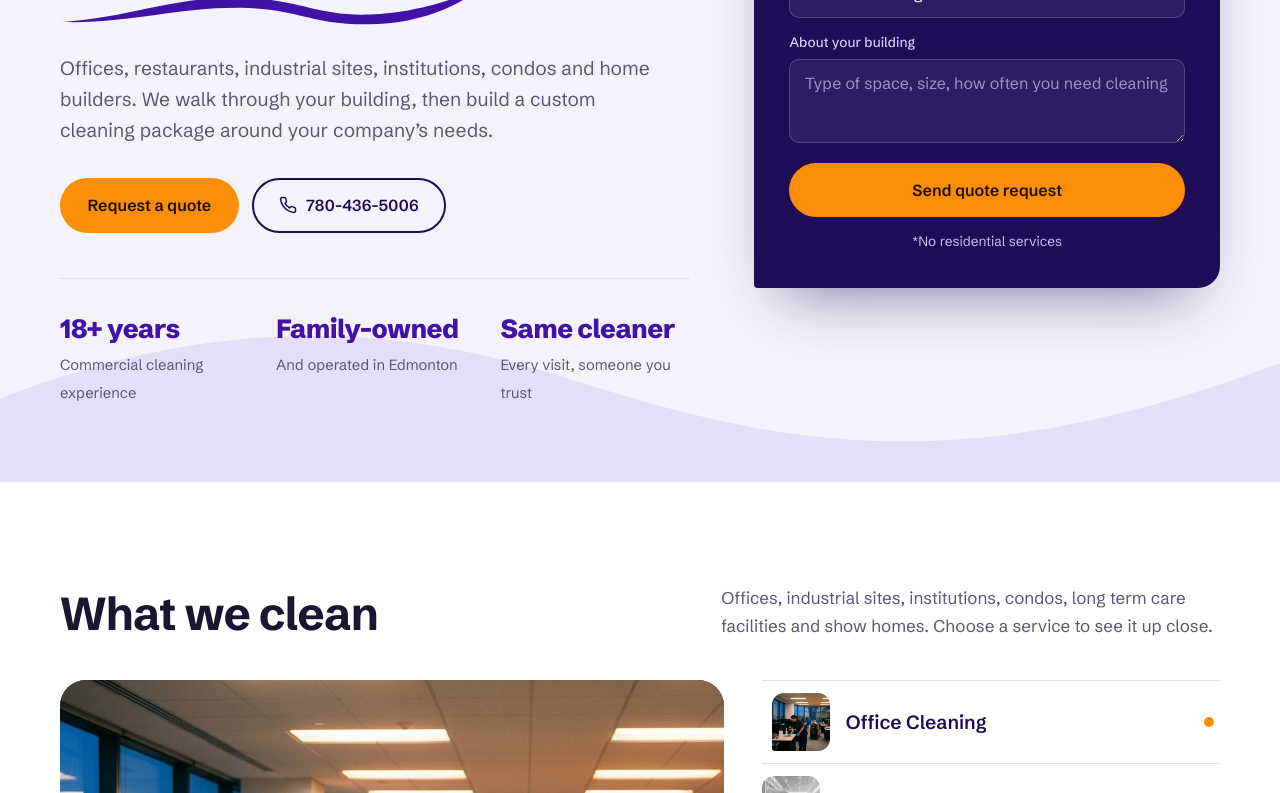
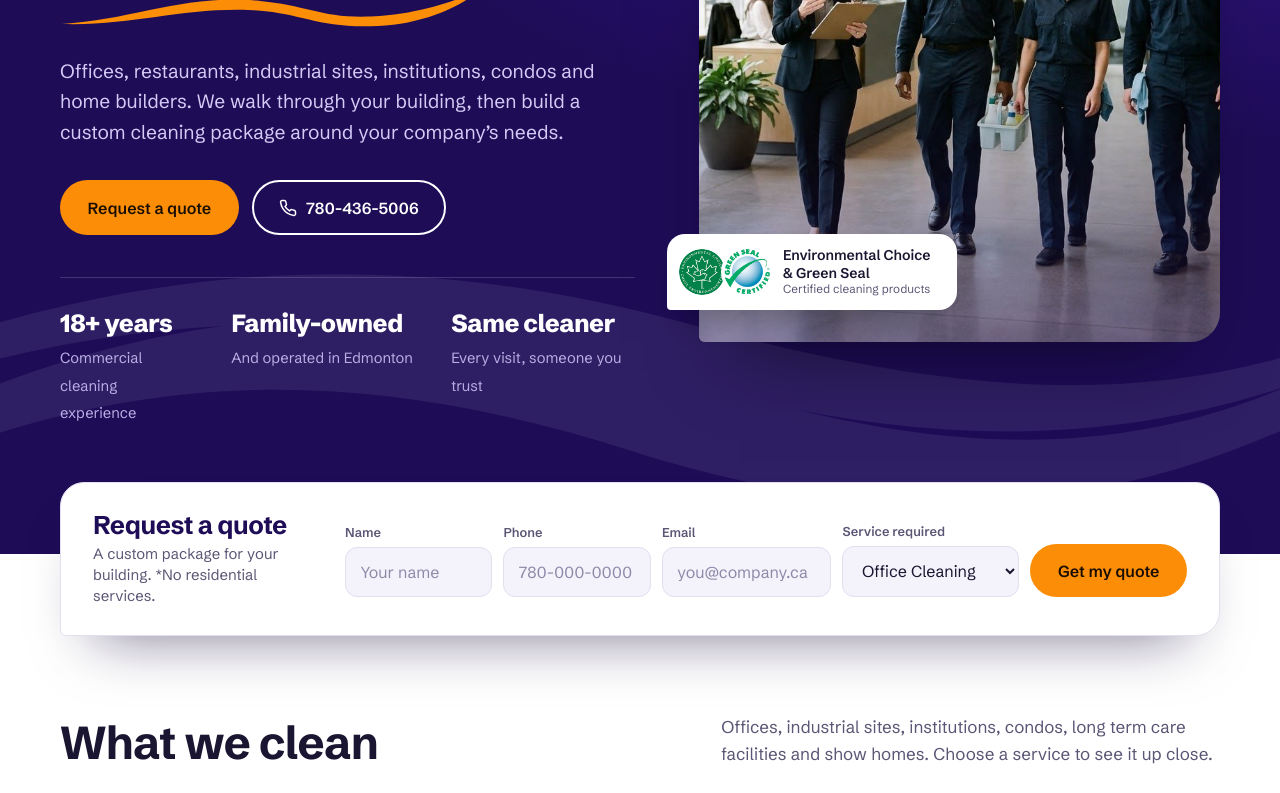
Before and after one commit to dallaswebagency/rivercitycleaners, a plain HTML site: page index.html in a window 1280 px wide. Shown: the part 565-1358 px from the top of the page. Drawn offline with Linux system fonts and the light colour scheme.

Commit message:
Hero redesign: dark brand hero with crew photo, certification badge and quote bar

```diff
--- a/index.html
+++ b/index.html
@@ -94,43 +94,50 @@ nav.main>a.head-cta:hover{background:var(--orange-dark);color:#fff}
 .burger svg{width:22px;height:22px;margin:auto}
 
 /* ---------- hero ---------- */
-.hero{position:relative;background:var(--mist);overflow:hidden;padding:clamp(3rem,6vw,5.5rem) 0 0}
-.hero .ribbon{position:absolute;left:-5%;right:-5%;bottom:-2px;width:110%;height:auto;color:var(--lilac);pointer-events:none}
-.hero-grid{position:relative;display:grid;grid-template-columns:1.15fr .85fr;gap:clamp(2rem,5vw,4.5rem);align-items:start;padding-bottom:clamp(3rem,6vw,5rem)}
-.kicker{display:inline-flex;align-items:center;gap:.6rem;font-weight:600;color:var(--indigo);font-size:1rem;margin-bottom:1.4rem}
+.hero{position:relative;background:radial-gradient(120% 90% at 85% 10%,#3A1B9E 0%,rgba(58,27,158,0) 55%),var(--indigo-deep);color:#fff;overflow:hidden;padding:clamp(2.8rem,5.5vw,5rem) 0 0}
+.hero .ribbons{position:absolute;inset:auto -10% 40px -10%;width:120%;height:auto;pointer-events:none;color:#fff;opacity:.07}
+.hero-grid{position:relative;z-index:1;display:grid;grid-template-columns:1.05fr .95fr;gap:clamp(2rem,5vw,4.5rem);align-items:center;padding-bottom:clamp(7rem,10vw,8.5rem)}
+.kicker{display:inline-flex;align-items:center;gap:.6rem;font-weight:600;color:#CBBEFF;font-size:1rem;margin-bottom:1.4rem}
 .kicker span{width:34px;height:3px;border-radius:3px;background:var(--orange)}
-.hero h1{font-size:clamp(2.7rem,5.6vw,4.9rem);font-weight:800;letter-spacing:-.035em;line-height:.98;color:var(--indigo-deep);max-width:13ch}
-:root[data-theme="dark"] .hero h1{color:#fff}
-@media (prefers-color-scheme:dark){:root:not([data-theme="light"]) .hero h1{color:#fff}}
-.hero-swoosh{display:block;width:min(420px,80%);height:auto;margin:.9rem 0 1.6rem;color:var(--indigo)}
-.hero-lede{font-size:1.2rem;color:var(--muted);max-width:52ch;margin-bottom:2rem}
+.hero h1{font-size:clamp(2.8rem,5.8vw,5.1rem);font-weight:800;letter-spacing:-.035em;line-height:.97;color:#fff;max-width:12ch}
+.hero-swoosh{display:block;width:min(420px,80%);height:auto;margin:1rem 0 1.6rem;color:var(--orange)}
+.hero-lede{font-size:1.2rem;color:#D3CAF5;max-width:48ch;margin-bottom:2rem}
 .hero-actions{display:flex;gap:.8rem;flex-wrap:wrap}
-.hero-actions .btn-line{color:var(--indigo-deep)}
-@media (prefers-color-scheme:dark){:root:not([data-theme="light"]) .hero-actions .btn-line{color:#fff}}
-:root[data-theme="dark"] .hero-actions .btn-line{color:#fff}
-.facts{display:grid;grid-template-columns:repeat(3,auto);justify-content:start;gap:1.4rem 2.6rem;margin-top:2.8rem;padding-top:1.8rem;border-top:1px solid var(--line)}
-.facts b{display:block;font-size:1.65rem;font-weight:800;letter-spacing:-.02em;color:var(--indigo)}
-.facts small{color:var(--muted);font-size:.92rem}
+.hero-actions .btn-line{color:#fff}
+.hero-actions .btn-line:hover{background:#fff;color:var(--indigo-deep);border-color:#fff}
+.facts{display:grid;grid-template-columns:repeat(3,auto);justify-content:start;gap:1.2rem 2.4rem;margin-top:2.6rem;padding-top:1.6rem;border-top:1px solid rgba(255,255,255,.16)}
+.facts b{display:block;white-space:nowrap;font-size:1.55rem;font-weight:800;letter-spacing:-.02em;color:#fff}
+.facts small{color:#B9AEE6;font-size:.92rem}
+.hero-visual{position:relative}
+.hero-photo{position:relative;border-radius:30px 30px 30px 6px;overflow:hidden;aspect-ratio:1/1.2;box-shadow:0 40px 80px -40px rgba(0,0,0,.6)}
+.hero-photo img{width:100%;height:100%;object-fit:cover;object-position:64% center}
+.hero-photo::after{content:"";position:absolute;inset:0;background:linear-gradient(180deg,rgba(30,12,87,0) 55%,rgba(30,12,87,.45) 100%)}
+.hero-cert{position:absolute;left:clamp(-2rem,-2.5vw,-1rem);bottom:2rem;z-index:2;display:flex;align-items:center;gap:.8rem;background:var(--paper);color:var(--ink);border-radius:18px 18px 18px 4px;padding:.75rem 1.1rem .75rem .75rem;box-shadow:0 24px 40px -22px rgba(0,0,0,.55);max-width:290px}
+.hero-cert img{width:46px;height:46px;border-radius:50%;object-fit:contain;background:#fff}
+.hero-cert img+img{margin-left:-14px;box-shadow:0 0 0 3px var(--paper)}
+.hero-cert p{font-size:.88rem;line-height:1.3;font-weight:600}
+.hero-cert small{display:block;font-weight:400;color:var(--muted)}
 
-.quote-card{background:var(--indigo-deep);color:#fff;border-radius:22px 22px 22px 4px;padding:clamp(1.5rem,3vw,2.2rem);position:relative;box-shadow:0 30px 60px -30px rgba(30,12,87,.6)}
-.quote-card h2{font-size:1.75rem;margin-bottom:.35rem}
-.quote-card>p{color:#C9C0F0;font-size:.98rem;margin-bottom:1.3rem}
-.field{display:grid;gap:.35rem;margin-bottom:.85rem}
-.field label{font-size:.85rem;font-weight:500;color:#D8D1F7}
-.field input,.field select,.field textarea{width:100%;font:400 1rem var(--sans);color:#fff;background:rgba(255,255,255,.07);border:1px solid rgba(255,255,255,.18);border-radius:10px;padding:.8rem .9rem}
-.field select option{color:#1A1530}
-.field textarea{min-height:84px;resize:vertical}
-.field input::placeholder,.field textarea::placeholder{color:#9D93C9}
-.field input:focus,.field select:focus,.field textarea:focus{outline:none;border-color:var(--orange);background:rgba(255,255,255,.11)}
-.row2{display:grid;grid-template-columns:1fr 1fr;gap:.75rem}
-.quote-card .btn{width:100%;margin-top:.4rem}
-.quote-note{margin-top:.9rem;font-size:.85rem;color:#C9C0F0;text-align:center}
-.form-done{display:none;text-align:center;padding:2rem 0}
-.form-done.show{display:block}
-.form-done svg{width:52px;height:52px;color:var(--orange);margin:0 auto 1rem}
+/* ---------- quote bar ---------- */
+.qbar{position:relative;z-index:2;margin-top:-4.5rem;background:var(--paper);color:var(--ink);border:1px solid var(--line);border-radius:24px 24px 24px 6px;padding:clamp(1.3rem,2.4vw,1.8rem) clamp(1.3rem,2.6vw,2rem);box-shadow:0 34px 60px -34px rgba(20,8,56,.55);display:grid;grid-template-columns:220px 1fr;gap:clamp(1.2rem,2.5vw,2.2rem);align-items:center}
+.qbar h2{font-size:1.6rem;color:var(--indigo-deep);margin-bottom:.3rem}
+@media (prefers-color-scheme:dark){:root:not([data-theme="light"]) .qbar h2{color:#fff}}
+:root[data-theme="dark"] .qbar h2{color:#fff}
+.qbar-intro p{color:var(--muted);font-size:.93rem;line-height:1.4}
+.qform{display:grid;grid-template-columns:1fr 1fr 1.15fr 1.2fr auto;gap:.7rem;align-items:end}
+.field{display:grid;gap:.3rem}
+.field label{font-size:.8rem;font-weight:600;color:var(--muted)}
+.field input,.field select{width:100%;font:400 1rem var(--sans);color:var(--ink);background:var(--mist);border:1px solid var(--line);border-radius:12px;padding:.85rem .9rem;min-height:50px}
+.field input::placeholder{color:#8F89A8}
+.field input:focus,.field select:focus{outline:none;border-color:var(--indigo);background:var(--paper)}
+.qform .btn{min-height:50px;white-space:nowrap}
+.form-done{display:none;align-items:center;gap:.9rem;font-weight:600}
+.form-done.show{display:flex}
+.form-done svg{width:40px;height:40px;color:var(--orange);flex:none}
+.form-done small{display:block;font-weight:400;color:var(--muted)}
 
 /* ---------- services: photo stage + index ---------- */
-.services{padding:clamp(4rem,8vw,7rem) 0 clamp(4rem,7vw,6rem);background:var(--paper)}
+.services{padding:clamp(3.5rem,6vw,5.5rem) 0 clamp(4rem,7vw,6rem);background:var(--paper)}
 .sec-head{display:grid;grid-template-columns:1fr 1fr;gap:2rem;align-items:end;margin-bottom:2.6rem}
 .sec-head p{color:var(--muted);max-width:48ch;justify-self:end}
 .svc{display:grid;grid-template-columns:1.45fr 1fr;gap:clamp(1.5rem,3vw,2.5rem);align-items:stretch}
@@ -287,6 +294,11 @@ footer .socials{margin-top:1.1rem}
   nav.main.open .dd-menu{position:static;display:block;box-shadow:none;border:0;padding:0 0 0 .8rem;min-width:0}
   nav.main.open .dd>button svg{display:none}
   .hero-grid{grid-template-columns:1fr}
+  .hero-visual{max-width:600px;width:100%;margin:0 auto}
+  .hero-cert{left:1rem}
+  .qbar{grid-template-columns:1fr}
+  .qform{grid-template-columns:1fr 1fr}
+  .qform .btn{grid-column:1/-1}
   .f-grid{grid-template-columns:1fr 1fr}
 }
 @media (max-width:860px){
@@ -320,7 +332,9 @@ footer .socials{margin-top:1.1rem}
   .facts{grid-template-columns:1fr;gap:.9rem}
   .facts div{display:flex;align-items:baseline;gap:.7rem;flex-wrap:wrap}
   .facts b{font-size:1.3rem}
-  .row2{grid-template-columns:1fr}
+  .qform{grid-template-columns:1fr}
+  .hero-photo{aspect-ratio:1/1}
+  .hero-cert{left:.75rem;bottom:1rem;max-width:250px}
   .f-grid{grid-template-columns:1fr}
   .logo-tabs button{height:70px}
 }
@@ -372,9 +386,9 @@ footer .socials{margin-top:1.1rem}
 <main>
 <!-- hero -->
 <section class="hero">
-  <svg class="ribbon" viewBox="0 0 1440 220" preserveAspectRatio="none" aria-hidden="true"><path fill="currentColor" d="M0 160C220 60 420 40 640 110s420 120 800-40v150H0Z"/></svg>
+  <svg class="ribbons" viewBox="0 0 1440 260" preserveAspectRatio="none" aria-hidden="true"><path fill="currentColor" d="M0 190C240 70 470 40 720 120s470 120 720-40v40c-250 150-480 160-730 80S240 120 0 230Z"/><path fill="currentColor" d="M0 120C260 20 500 10 760 80s460 90 680-10v24c-230 110-440 110-690 40S250 60 0 150Z"/></svg>
   <div class="wrap hero-grid">
-    <div>
+    <div class="hero-copy">
       <div class="kicker"><span></span>Commercial janitorial services in Edmonton</div>
       <h1>Cleaning Edmonton’s workplaces since 2004.</h1>
       <svg class="hero-swoosh" viewBox="0 0 420 40" aria-hidden="true"><path fill="currentColor" d="M2 34C70 30 120 6 190 10c60 4 70 20 130 16 40-3 70-14 98-24-24 18-58 32-100 34-62 3-76-14-130-16C120 18 72 36 2 34Z"/></svg>
@@ -389,32 +403,39 @@ footer .socials{margin-top:1.1rem}
         <div><b>Same cleaner</b><small>Every visit, someone you trust</small></div>
       </div>
     </div>
+    <div class="hero-visual">
+      <div class="hero-photo"><img src="images/about-team.jpg" alt="River City Cleaners crew walking through an office lobby with a manager"></div>
+      <div class="hero-cert">
+        <img src="images/environmental-choice.png" alt="Environmental Choice certified"><img src="images/green-seal.jpg" alt="Green Seal certified">
+        <p>Environmental Choice &amp; Green Seal<small>Certified cleaning products</small></p>
+      </div>
+    </div>
+  </div>
+</section>
 
-    <aside class="quote-card" id="quote" aria-labelledby="q-title">
-      <form id="qform" action="https://rivercitycleaners.ca/contact-us/" method="get">
+<!-- quote bar -->
+<div class="wrap">
+  <div class="qbar" id="quote">
+    <div class="qbar-intro">
       <h2 id="q-title">Request a quote</h2>
-        <p>Tell us about your space. We’ll prepare a quote built for your building.</p>
-        <div class="row2">
+      <p>A custom package for your building. *No residential services.</p>
+    </div>
+    <form class="qform" id="qform" action="https://rivercitycleaners.ca/contact-us/" method="get" aria-labelledby="q-title">
       <div class="field"><label for="q-name">Name</label><input id="q-name" name="name" autocomplete="name" required placeholder="Your name"></div>
       <div class="field"><label for="q-phone">Phone</label><input id="q-phone" name="phone" type="tel" autocomplete="tel" required placeholder="780-000-0000"></div>
-        </div>
       <div class="field"><label for="q-email">Email</label><input id="q-email" name="email" type="email" autocomplete="email" required placeholder="you@company.ca"></div>
       <div class="field"><label for="q-service">Service required</label>
         <select id="q-service" name="service" required>
           <option>Office Cleaning</option><option>Commercial Cleaning</option><option>Industrial Cleaning</option><option>Institutional Cleaning</option><option>Condo Cleaning</option><option>Long Term Care Facility</option>
         </select></div>
-        <div class="field"><label for="q-msg">About your building</label><textarea id="q-msg" name="message" placeholder="Type of space, size, how often you need cleaning"></textarea></div>
-        <button class="btn btn-orange" type="submit">Send quote request</button>
-        <p class="quote-note">*No residential services</p>
+      <button class="btn btn-orange" type="submit">Get my quote</button>
     </form>
     <div class="form-done" id="qdone" role="status">
       <svg viewBox="0 0 24 24" fill="none" stroke="currentColor" stroke-width="2" stroke-linecap="round" stroke-linejoin="round"><circle cx="12" cy="12" r="10"/><path d="m8 12 3 3 5-6"/></svg>
-        <h2>Request sent</h2>
-        <p style="color:#C9C0F0;margin-top:.4rem">We’ll get back to you shortly. For anything urgent, call 780-436-5006.</p>
+      <div>Request sent<small>We’ll get back to you shortly. For anything urgent, call 780-436-5006.</small></div>
     </div>
-    </aside>
   </div>
-</section>
+</div>
 
 <!-- services -->
 <section class="services" id="services" aria-labelledby="s-title">
@@ -451,7 +472,7 @@ footer .socials{margin-top:1.1rem}
 <section class="about" aria-labelledby="a-title">
   <div class="wrap about-grid">
     <div class="about-photo">
-      <img src="images/about-team.jpg" alt="River City Cleaners crew walking through an office lobby with a manager" loading="lazy">
+      <img src="images/about-company.jpg" alt="River City Cleaners cleaner at work" loading="lazy">
       <div class="since"><b>2004</b>Serving Edmonton<br>and area</div>
     </div>
     <div>
```
Also changed, not shown: images/about-company.jpg (added). Lines whose indentation alone changed are shown as unchanged.
